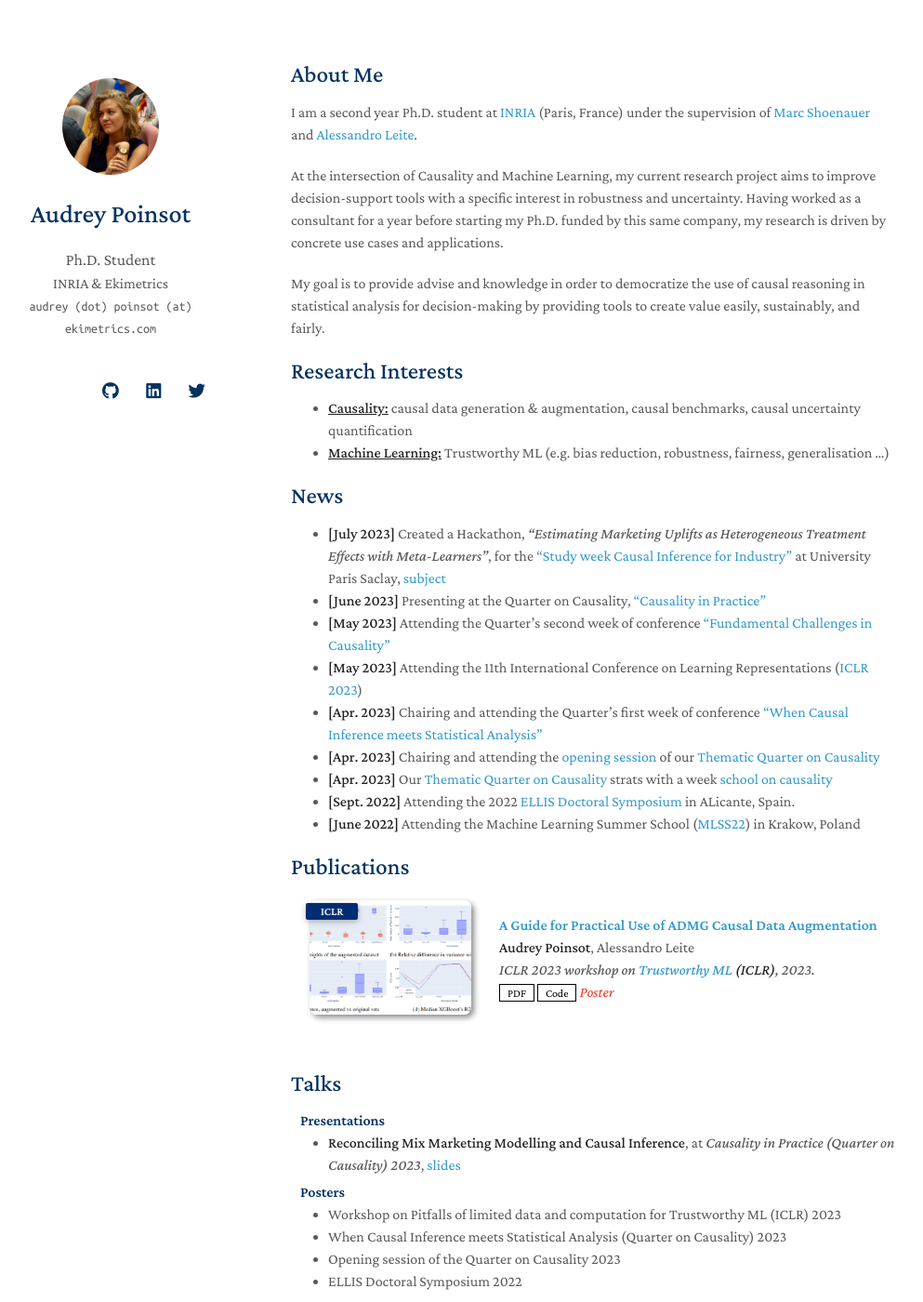
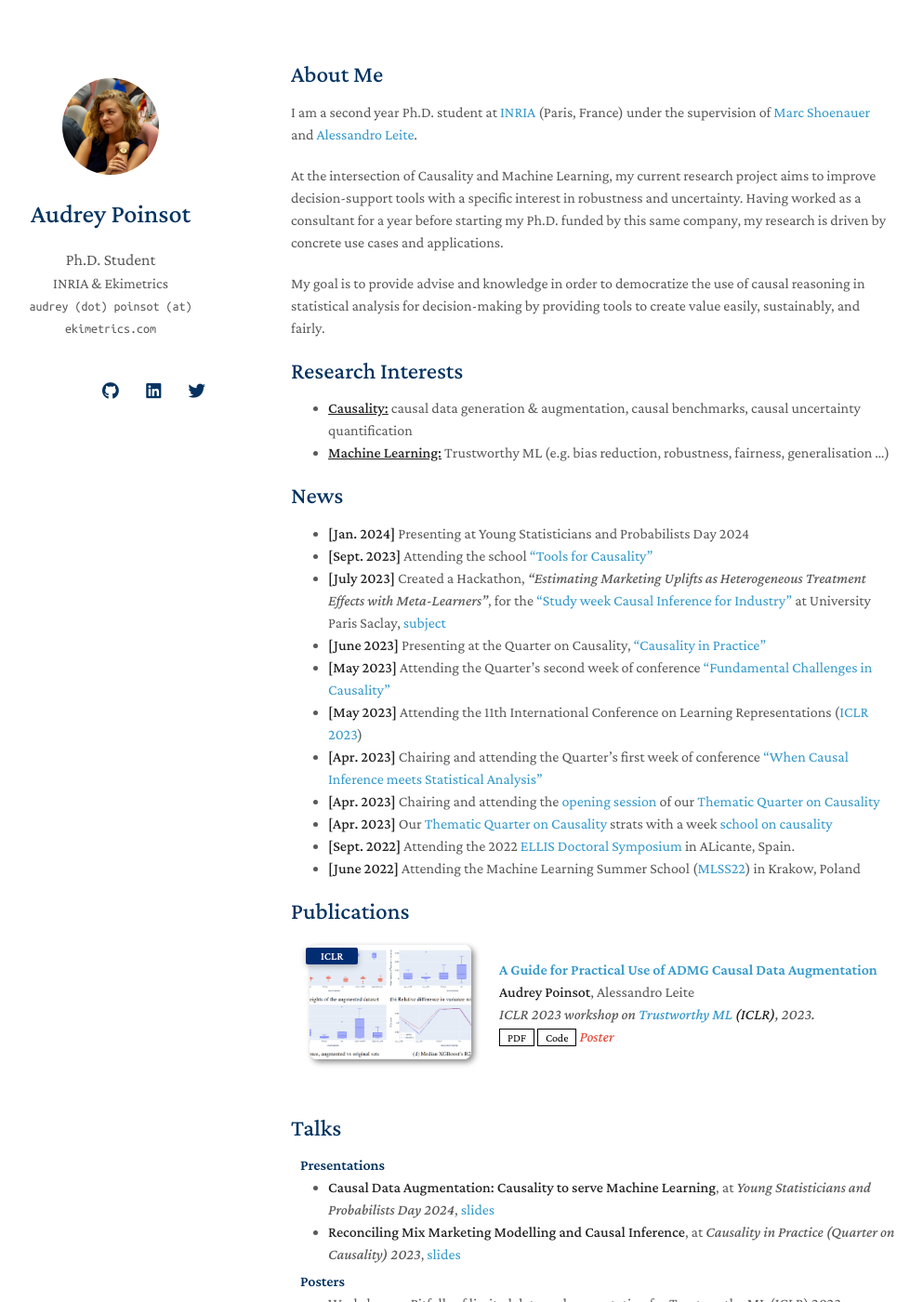
Before and after one commit to AudreyPoinsot/academic_website, a Jekyll site: the page built from index.md, in a window 1280 px wide and 1400 px high. Shown: the whole window at 93% size, without its empty margins (157-1150 px from the left). Built offline with Jekyll 4.4.1, drawn with Linux system fonts in a browser that asks for light colours; nearby versions of some CDN libraries; a style sheet for code colours, icons or effects is not loaded; our own code applies the rules of GitHub Pages for plain Markdown files.

Commit message:
add YSP talk

```diff
--- a/_includes/publications_and_talks.md
+++ b/_includes/publications_and_talks.md
@@ -34,6 +34,7 @@
 <h4 style="margin:0 10px 0;">Presentations</h4>
 
 <ul style="margin:0 0 5px;">
+  <li><strong>Causal Data Augmentation: Causality to serve Machine Learning</strong>, at <em><a href="https://www.sfds.asso.fr/fr/jeunes_statisticiens/manifestations/journees_ysp/564-accueil_ysp/"><autocolor>Young Statisticians and Probabilists Day 2024</autocolor></a></em>, <a href="https://audreypoinsot.github.io/academic_website/assets/files/APoinsot_causal_data_aug_YSP.pdf">slides</a></li>
   <li><strong>Reconciling Mix Marketing Modelling and Causal Inference</strong>, at <em><a href="https://quarter-on-causality.github.io/practice/"><autocolor>Causality in Practice (Quarter on Causality) 2023</autocolor></a></em>, <a href="https://audreypoinsot.github.io/academic_website/assets/files/causality_in_practice_MMM_causality.pdf">slides</a></li>
 </ul>
 
--- a/index.md
+++ b/index.md
@@ -18,6 +18,8 @@ My goal is to provide advise and knowledge in order to democratize the use of ca
 
 ## News
 
+- **[Jan. 2024]** Presenting at <a href="https://www.sfds.asso.fr/fr/jeunes_statisticiens/manifestations/journees_ysp/564-accueil_ysp/"><autocolor>Young Statisticians and Probabilists Day 2024</autocolor></a>
+- **[Sept. 2023]** Attending the school <a href="https://quarter-on-causality.github.io/tools/">"Tools for Causality"</a>
 - **[July 2023]** Created a Hackathon, <em>"Estimating Marketing Uplifts as Heterogeneous Treatment Effects with Meta-Learners"</em>, for the <a href="https://quarter-on-causality.github.io/seme/">"Study week Causal Inference for Industry"</a> at University Paris Saclay, <a href="https://audreypoinsot.github.io/academic_website/assets/files/challenge_Ekimetrics_study_week_causality.pdf">subject</a>
 - **[June 2023]** Presenting at the Quarter on Causality, <a href="https://quarter-on-causality.github.io/practice/">"Causality in Practice"</a>
 - **[May 2023]** Attending the Quarter's second week of conference <a href="https://quarter-on-causality.github.io/challenges/">"Fundamental Challenges in Causality"</a>
```
Also changed, not shown: 1 other file.
